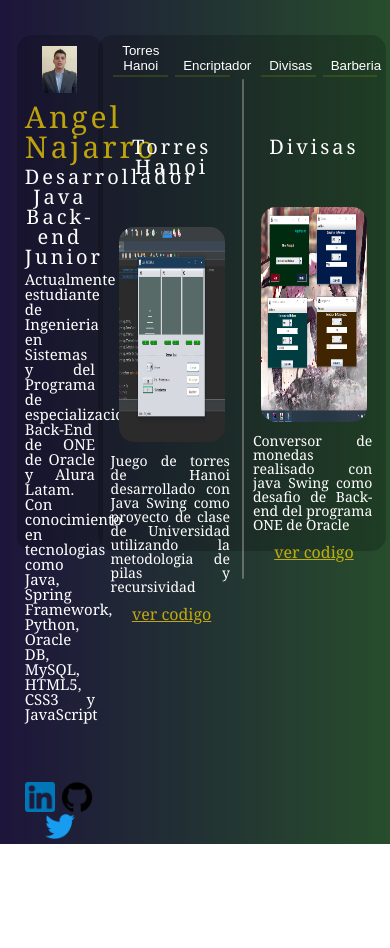
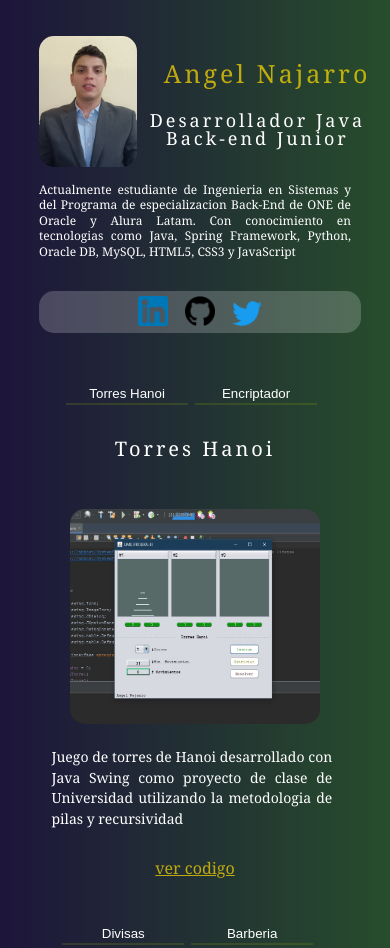
Before and after one commit to angel-nc11/angel-nc11-portafolio.github.io, a plain HTML site: page index.html in a window 390 px wide. Shown: the top 948 px of the page. Before the commit the page ends 844 px from the top, so only its background shows below. Drawn offline with Linux system fonts and the light colour scheme.

Commit message:
responsive

```diff
--- a/index.html
+++ b/index.html
@@ -17,7 +17,8 @@
             <img src="img/foto3.jpg" width="120" alt="" class="img-box">
             <h1>Angel Najarro</h1>
             <h2>Desarrollador Java Back-end Junior</h2>
-            <p class="texto">Actualmente estudiante de Ingenieria en Sistemas y del Programa de especializacion Back-End de
+            <p class="texto">Actualmente estudiante de Ingenieria en Sistemas y del Programa de especializacion Back-End
+                de
                 ONE de Oracle y Alura Latam. Con conocimiento en tecnologias como
                 Java, Spring Framework, Python, Oracle DB, MySQL, HTML5, CSS3 y JavaScript
             </p>
@@ -32,13 +33,12 @@
             </div>
         </section>
         <section class="proyectos">
-            <div class="botones">
+            <!-- BOTONES    -->
+            <div class="btm_izquierda">
                 <button class="btm-hanoi">Torres Hanoi</button>
                 <button class="btm-encriptador">Encriptador</button>
-                <button class="btm-divisas">Divisas</button>
-                <button class="btm-barberia">Barberia</button>
+            </div>
 
-            </div>
             <!-- EJERCICIOS DE HTML  -->
             <div class="encriptador">
 
@@ -52,19 +52,8 @@
 
             <div class="barra-espaciadora"></div>
 
-            <div class="barberia">
-                <h1 class="titulo-barberia">Barberia</h1>
-
-                <img src="img/img-barberia.png" alt="imagen barberia" width="450" height="215">
-                <p>Pagina web responsive utilizando HTML5 y CSS3, con pagina principal, pagina de productos y pagina de
-                    contacto
-                    fue desarrollado durante el curso de HTML5 y CSS3 de alura latam </p>
-                <a class="git-barberia" href="https://github.com/angel-nc11/barberia_alura.git" target="_blank">ver codigo</a>
-            </div>
-
-
-            <!-- EJERCICIOS DE JAVA -->
-            <div class="torres">
+             <!-- EJERCICIOS DE JAVA -->
+             <div class="torres">
                 <h1 class="titulo-torres">Torres Hanoi</h1>
 
                 <img src="img/img-torresHanoi.jpeg" alt="imagen Torres" width="450" height="215">
@@ -73,6 +62,27 @@
                 </p>
                 <a class="git-torres" href="https://github.com/angel-nc11/torres_hanoi" target="_blank">ver codigo</a>
             </div>
+
+            <div class="btm_derecha">
+                <button class="btm-divisas">Divisas</button>
+                <button class="btm-barberia">Barberia</button>
+            </div>
+
+
+
+            <div class="barberia">
+                <h1 class="titulo-barberia">Barberia</h1>
+
+                <img src="img/img-barberia.png" alt="imagen barberia" width="450" height="215">
+                <p>Pagina web responsive utilizando HTML5 y CSS3, con pagina principal, pagina de productos y pagina de
+                    contacto
+                    fue desarrollado durante el curso de HTML5 y CSS3 de alura latam </p>
+                <a class="git-barberia" href="https://github.com/angel-nc11/barberia_alura.git" target="_blank">ver
+                    codigo</a>
+            </div>
+
+
+
 
             <div class="divisas">
                 <h1 class="titulo-divisas">Divisas</h1>
--- a/script.js
+++ b/script.js
@@ -1,21 +1,5 @@
 document.querySelector(".encriptador").style.display = "none";
 document.querySelector(".barberia").style.display = "none";
-
-function ocultarTorres() {
-    var x = document.querySelector(".torres");
-	var y = document.querySelector(".encriptador");
-    if (x.style.display === "none") {
-        x.style.display = "block";
-		y.style.display = "none"
-    } else {
-        x.style.display = "none";
-		y.style.display = "block";
-
-    }
-}
-document.querySelector('.btm-hanoi').onclick = ocultarTorres;
-document.querySelector('.btm-encriptador').onclick = ocultarTorres;
-
 
 function ocultarBarberia() {
     var x = document.querySelector(".divisas");
@@ -32,3 +16,19 @@ function ocultarBarberia() {
 
 document.querySelector('.btm-divisas').onclick = ocultarBarberia;
 document.querySelector('.btm-barberia').onclick = ocultarBarberia;
+
+function ocultarTorres() {
+    var x = document.querySelector(".torres");
+	var y = document.querySelector(".encriptador");
+    if (x.style.display === "none") {
+        x.style.display = "block";
+		y.style.display = "none"
+    } else {
+        x.style.display = "none";
+		y.style.display = "block";
+
+    }
+}
+
+document.querySelector('.btm-hanoi').onclick = ocultarTorres;
+document.querySelector('.btm-encriptador').onclick = ocultarTorres;
--- a/style.css
+++ b/style.css
@@ -4,6 +4,7 @@ body {
 }
 main {
     width: auto;
+    height: auto;
 }
 
 .box {
@@ -26,14 +27,14 @@ main {
 
 .box h1{
     width: 100%;
-    font-size: 30px;
+    font-size: 180%;
     letter-spacing: 3px;
     color: rgba(255, 217, 0, 0.719);
     margin: 10% 0 1%;
 }
 .box h2{
     margin-top: 7%;
-    font-size: 20px;
+    font-size: 110%;
     letter-spacing: 3px;
 
 }
@@ -41,16 +42,17 @@ main {
     width: 100%;
     margin-top: 7%;
     text-align: justify;
-    font-size: 15px;
+    font-size: 90%;
 }
 .grapic{
-    margin-top: 60px;
+    margin-top: 10%;
 }
 .git,.twitter{
     padding-left: 4%;
 }
 
 .proyectos{
+
     width: 70%;
     height: 500px;
     display: inline-block;
@@ -130,16 +132,24 @@ main {
     padding: 0 3% 2px 3%;
 }
 
-.botones{
-    width: 100%;
+.btm_izquierda{
+    width: 50%;
+    position: absolute;
+    display: inline;
     text-align: left;
-    display: block;
+    /* background-color: #1d153b; */
+}
+.btm_derecha{
+    width: 50%;
+    position: relative;
+    text-align: left;
+    margin-left: 50%;
     /* background-color: #1d153b; */
 }
 
 .btm-hanoi{
     width: 20%;
-    margin-left: 3%;
+    margin-left: 15%;
 }
 .btm-encriptador, .btm-barberia{
     width: 20%;
@@ -147,9 +157,168 @@ main {
 }
 .btm-divisas{
     width: 20%;
-    margin-left: 10%;
+    margin-left: 30%;
 }
 
 .git-encriptador, .git-barberia, .git-torres, .git-divisas{
     color: rgba(255, 217, 0, 0.719);
 }
+
+
+/* Phone
+--------------------------------------------------------------- */
+
+@media screen and (max-width: 480px) {
+
+    main {
+        width: auto;
+        height: 100%;
+    }
+    .box {
+        background: rgba(255, 255, 255, 0);
+        margin-top: 3%;
+        margin-bottom: 3%;
+        position: relative;
+        width: 80%;
+        height: 55%;
+        margin-left: 8%;
+        padding: 2%;
+        text-align: left;
+    }
+
+    .img-box{
+        width: 30%;
+        margin-top: 5%;
+        position: absolute;
+        border-radius: 15px;
+    }
+
+    .box h1{
+        width: 70%;
+        font-size: 25px;
+        display: inline-block;
+        padding-left: 40%;
+        padding-top: 10px;
+    }
+    .box h2{
+        width: 70%;
+        display: inline-block;
+        padding-left: 35%;
+        font-size: 18px;
+        text-align: center;
+
+    }
+    .box p{
+        margin-top: 35px;
+        margin-bottom: 5%;
+        font-size: 12px;
+        line-height: 130%;
+    }
+    .grapic{
+        width: 100%;
+        margin-top: 10%;
+        margin-bottom: 5%;
+        padding: 5px;
+        text-align: center;
+        background: rgba(255, 255, 255, 0.2);
+        border-radius: 15px;
+    }
+    .git,.twitter{
+        padding-left: 4%;
+    }
+
+    .proyectos{
+        width: 80%;
+        height: 80%;
+        display: inline;
+        margin-left: 10%;
+        background: none;
+        margin-top: 550px;
+        padding: 2%;
+        border-radius: 15px;
+        line-height: 130%;
+    }
+
+
+    .encriptador, .torres{
+        width: 80%;
+        height: 35%;
+        position: relative;
+        margin-top: 50px;
+        margin-left: 10%;
+        margin-bottom: 10%
+    }
+
+    .barra-espaciadora{
+        width: 0%;
+        height: 0%;
+
+    }
+
+    .divisas, .barberia{
+        /* background-color: blue; */
+        width: 80%;
+        height: 35%;
+        position: absolute;
+        margin-top: 5%;
+        margin-left: 10%;
+        padding-bottom: 50%;
+        padding-top: 10%;
+    }
+   .barberia h1, .divisas h1 {
+        margin-top: 0%;
+   }
+
+    .barra-espaciadora{
+        width: 0%;
+        height: 0%;
+
+    }
+
+    .btm_izquierda{
+        width: 80%;
+        padding: 1%;
+        margin-top: 10px;
+        position: absolute;
+        display: inline-block;
+        text-align: left;
+        margin-left: 0%;
+        margin-right: 0%;
+        /* background-color: #1d153b; */
+    }
+    .btm_derecha{
+        width: 80%;
+        padding-top: 1%;
+        position: relative;
+        text-align: left;
+        margin-left: 0%;
+        padding-left: 12%;
+        display: block;
+
+    }
+
+    .btm-hanoi,.btm-divisas{
+        width: 39%;
+        margin-left: 5%;
+    }
+    .btm-encriptador, .btm-barberia{
+        width: 39%;
+        margin-left: 1%;
+    }
+
+}
+
+
+
+
+/* tablet
+------------------------------------- */
+
+@media screen and (max-width: 980px) and (min-width: 481px){
+    main {
+        position: relative;
+        width: auto;
+        height: 1300px;
+    }
+
+}
```
